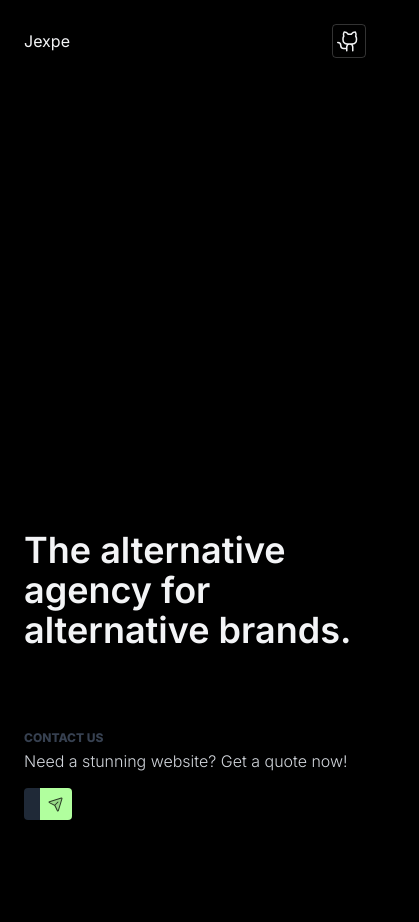
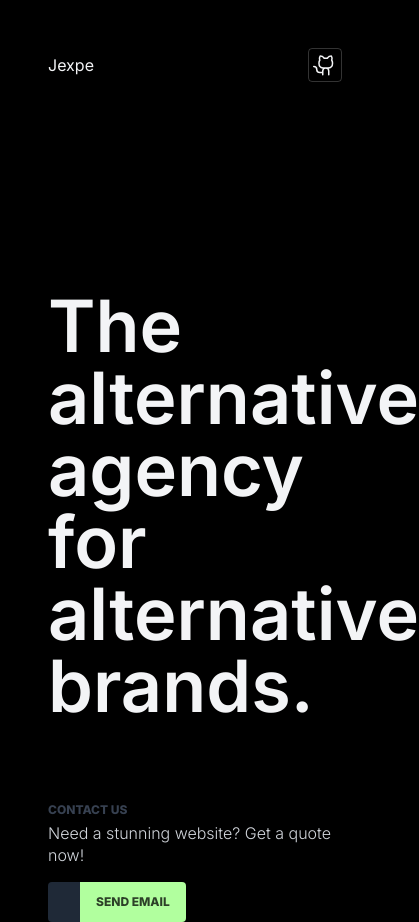
Before and after one commit to raccoman/jexpe-landing, a Next.js app: page / in a window 390 px wide. Shown: the whole page, 419 px wide, since content can reach past the window. Before the commit the page ends 844 px from the top, so only its background shows below. Built offline with nearby package versions, Linux system fonts and the light colour scheme.

Commit message:
refactor: homepage UI

```diff
--- a/src/app/page.tsx
+++ b/src/app/page.tsx
@@ -8,9 +8,9 @@ import { GithubLogo, PaperPlaneTilt } from '@phosphor-icons/react'
 const HomePage: NextPage = () => {
 
     return (
-        <div className='h-screen w-screen p-6 sm:p-12 flex'>
+        <div className='h-screen w-screen p-6 xs:p-12 flex'>
 
-            <div className='h-full flex flex-col justify-between w-full'>
+            <div className='h-full w-full flex flex-col gap-52 xs:justify-between'>
 
                 <div className='flex justify-between items-center'>
                     <p>Jexpe</p>
@@ -22,26 +22,26 @@ const HomePage: NextPage = () => {
 
                 <div className='flex flex-col gap-20'>
 
-                    <p className='text-4xl sm:text-7xl font-semibold'>
+                    <p className='text-4xl xs:text-7xl font-semibold'>
                         The alternative agency for<br />
                         alternative brands.
                     </p>
 
                     <div className='flex flex-col'>
-                        <p className='uppercase font-extrabold text-xs lg:text-2xs text-gray-700'>
+                        <p className='uppercase font-extrabold text-xs text-gray-700'>
                             CONTACT US
                         </p>
                         <p className='mt-1 font-light text-gray-300 leading-snug'>
                             Need a stunning website? Get a quote now!
                         </p>
                         <div className='mt-4 flex items-center'>
-                            <p className='bg-gray-800 px-2 sm:px-4 h-8 sm:h-10 rounded-l text-sm flex items-center'>
+                            <p className='bg-gray-800 px-2 xs:px-4 h-10 rounded-l text-sm flex items-center'>
                                 {CONTACT_EMAIL}
                             </p>
                             <Link href={`mailto:${CONTACT_EMAIL}`}
-                                  className='rounded-r flex items-center text-black/75 hover:bg-[#97edff] bg-[#b1ff9e] px-2 sm:px-4 h-full uppercase font-extrabold text-xs'>
-                                <span className='hidden sm:flex'>SEND EMAIL</span>
-                                <PaperPlaneTilt weight='duotone' size={16} className='flex sm:hidden' />
+                                  className='rounded-r flex items-center text-black/75 hover:bg-[#97edff] bg-[#b1ff9e] px-2 xs:px-4 h-full uppercase font-extrabold text-xs'>
+                                <span className='hidden xs:flex'>SEND EMAIL</span>
+                                <PaperPlaneTilt weight='duotone' size={16} className='flex xs:hidden' />
                             </Link>
                         </div>
                     </div>
--- a/tailwind.config.js
+++ b/tailwind.config.js
@@ -4,6 +4,11 @@ module.exports = {
         './src/**/*.{js,ts,jsx,tsx,mdx}',
     ],
     theme: {
+        extend: {
+            screens: {
+                xs: '350px',
+            },
+        },
     },
     plugins: [],
 }
```
Lines whose indentation alone changed are shown as unchanged.
